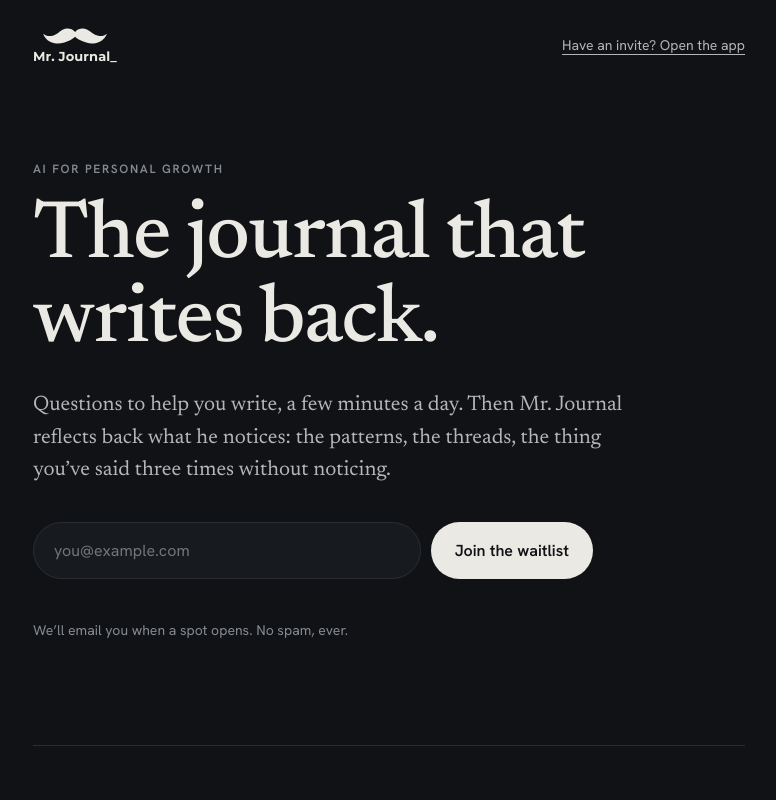
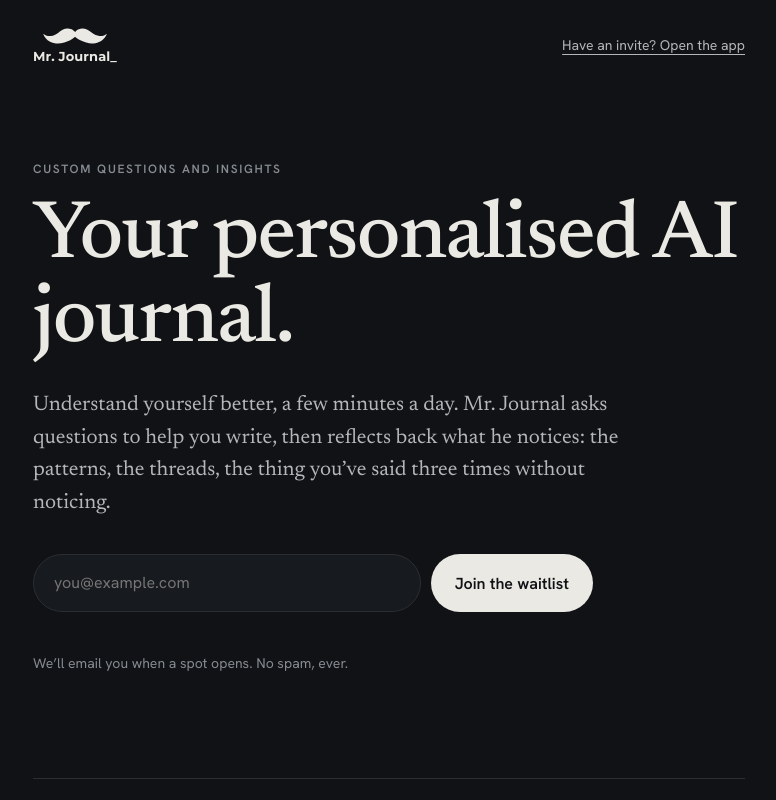
Before and after one commit to josefwho1/heymrjournal, a plain HTML site: page public/index.html in a window 1280 px wide. Shown: the top 800 px of the page, without its empty margins (251-1027 px from the left). Drawn offline with Linux system fonts and the light colour scheme.

Commit message:
Landing hero matches IG bio: 'Your personalised AI journal.'
Co-Authored-By: Claude Opus 5.5 <noreply@anthropic.com>
Claude-Session: https://claude.ai/code/session_017Sy8YyQQuQ6bUaiGWcxipS

```diff
--- a/public/index.html
+++ b/public/index.html
@@ -3,10 +3,10 @@
 <head>
 <meta charset="utf-8">
 <meta name="viewport" content="width=device-width,initial-scale=1,viewport-fit=cover">
-<title>Mr. Journal: the journal that writes back</title>
+<title>Mr. Journal: your personalised AI journal</title>
 <meta name="description" content="AI for personal growth. Mr. Journal asks questions to help you write for a few minutes a day, then reflects back the patterns, so you understand yourself better. Private and encrypted.">
 <meta property="og:title" content="Mr. Journal">
-<meta property="og:description" content="The journal that writes back. Personalised questions, custom insights. Join the waitlist.">
+<meta property="og:description" content="Your personalised AI journal. Custom questions and insights to understand yourself better. Join the free pilot.">
 <meta property="og:image" content="https://heymrjournal.com/og-logo.png">
 <meta name="theme-color" content="#101215">
 <link rel="icon" type="image/png" href="/favicon.png">
@@ -72,9 +72,9 @@ footer nav{display:flex;gap:18px;flex-wrap:wrap}
 
 <main>
 <section class="hero">
-  <p class="eyebrow">AI for personal growth</p>
-  <h1>The journal that writes back.</h1>
-  <p class="lede">Questions to help you write, a few minutes a day. Then Mr. Journal reflects back what he notices: the patterns, the threads, the thing you’ve said three times without noticing.</p>
+  <p class="eyebrow">Custom questions and insights</p>
+  <h1>Your personalised AI journal.</h1>
+  <p class="lede">Understand yourself better, a few minutes a day. Mr. Journal asks questions to help you write, then reflects back what he notices: the patterns, the threads, the thing you’ve said three times without noticing.</p>
   <form class="wl" data-wl="1" novalidate>
   <label class="sr" for="wl1">Email address</label>
   <input id="wl1" type="email" autocomplete="email" placeholder="you@example.com" required>
```
